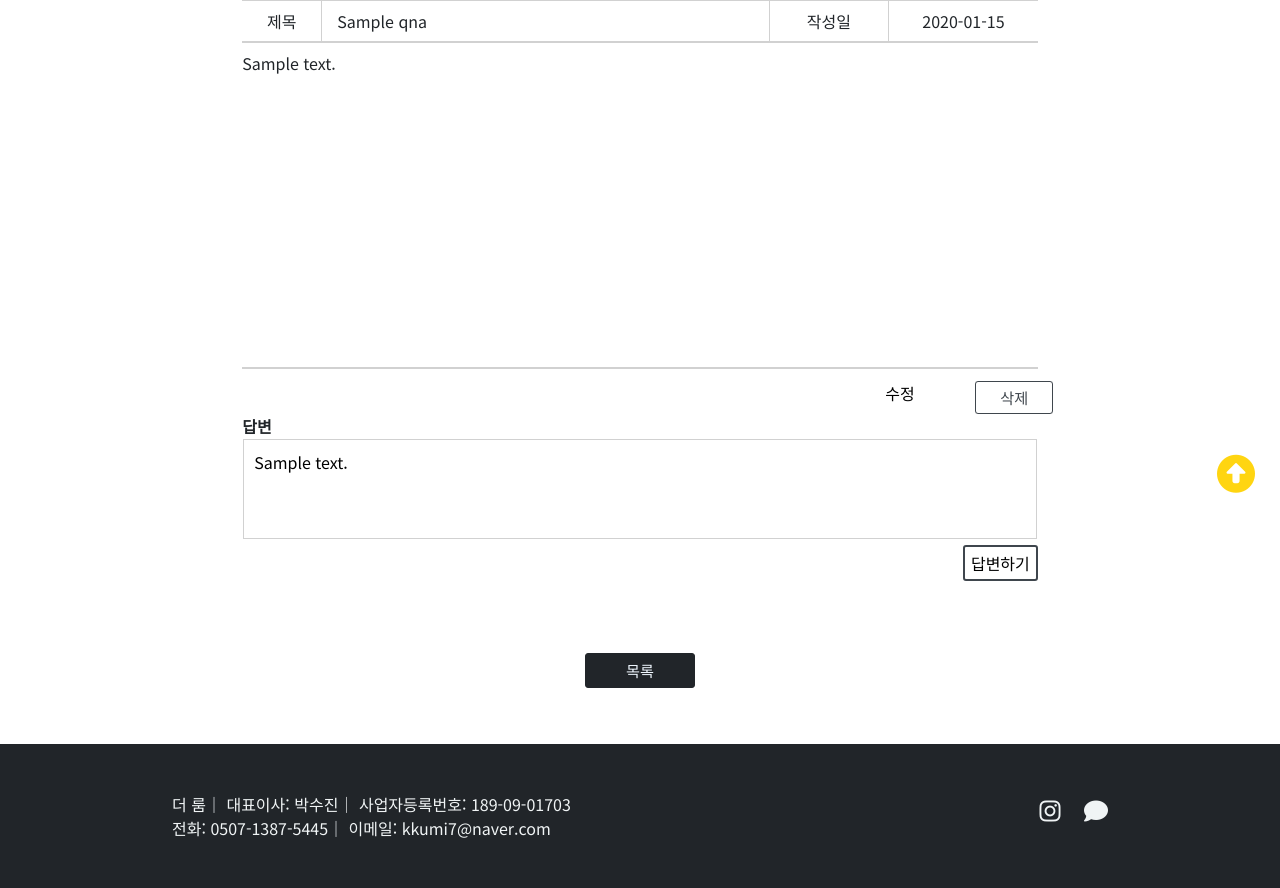
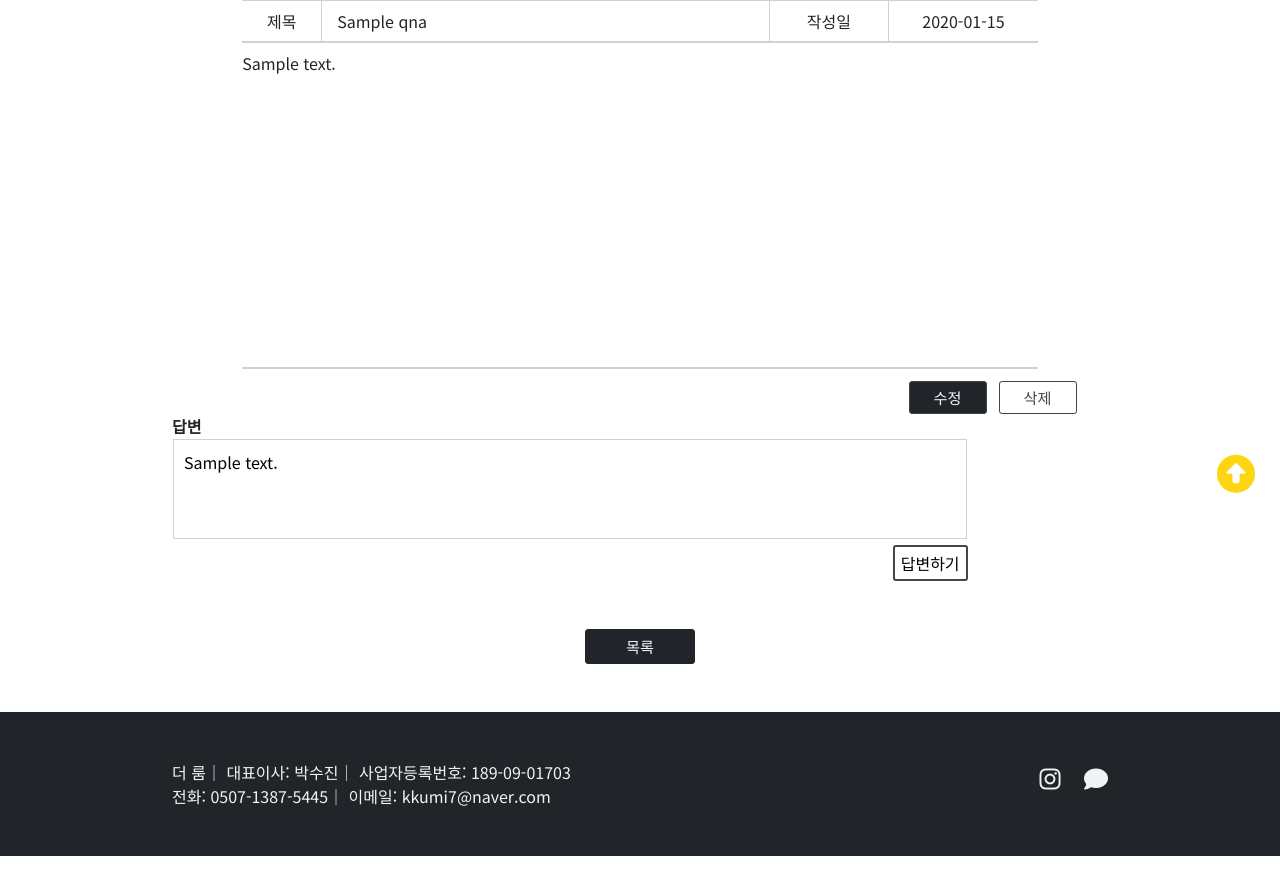
Before and after one commit to PPakSang/TheRoom, a Django app: page /category/qna/detail/1 in a window 1280 px wide. Shown: the part 275-1163 px from the top of the page. After the commit the page ends 1131 px from the top, so only its background shows below. Run offline with Django 3.2, Linux system fonts and the light colour scheme; a user stored in the database is signed in; tables that the repository leaves empty hold one stand-in row (values such as "Sample post"); parts of the project's set-up code (start-up, migrations or seed data) failed here and were passed over; some libraries are stand-ins or nearby versions.

Commit message:
qna_detail.html design 수정

```diff
--- a/TheRoom_Web/static/style.css
+++ b/TheRoom_Web/static/style.css
@@ -574,7 +574,7 @@ body {
   text-align: center;
 }
 
-.buttons .modify_link {
+.buttons .modify_btn {
   border: 1px;
   text-decoration: none;
   color: aliceblue;
@@ -586,7 +586,7 @@ body {
 }
 
 .buttons .enroll_btn:hover,
-.buttons .modify_link:hover {
+.buttons .modify_btn:hover {
   background-color: var(--sub-basic-color);
 }
 
@@ -639,7 +639,7 @@ body {
 }
 
 /*글보기*/
-.detail_view {
+.detailView_con {
   display: flex;
   justify-content: center;
   flex-direction: column;
@@ -702,7 +702,8 @@ body {
   margin: 0;
 }
 
-.delete_btn {
+.delete_btn,
+.buttons .writing_close_btn {
   border: 1px;
   text-decoration: none;
   color: var(--sub-basic-color);
--- a/TheRoom_Web/templates/study/function/qna_detail.html
+++ b/TheRoom_Web/templates/study/function/qna_detail.html
@@ -50,7 +50,7 @@
             <div class="btn_container">
                 <div class="buttons mt-2 row g-1">
                     <div class="col" id="modify_btn">
-                        <button class="modify_btn" onclick="modify_func()">수정</a></button>
+                        <button class="modify_btn py-1 px-4" onclick="modify_func()">수정</button>
                     </div>
                     <div class="col" id="delete_btn">
                         <button class="detail_delete_btn">
@@ -116,12 +116,12 @@
                 </table>
             </div>
             <div class="btn_container">
-                <div class="buttons mt-1 row g-0">
+                <div class="buttons mt-2 row g-0">
                     <div class="col">
                         <input type="submit" value="등록" class="enroll_btn py-1 px-4">
                     </div>
                     <div class="col">
-                        <button class="writing_close_btn" onclick="back_func()">취소</button>
+                        <button class="writing_close_btn py-1 px-4" onclick="back_func()">취소</button>
                     </div>
                 </div>
             </div>
```
